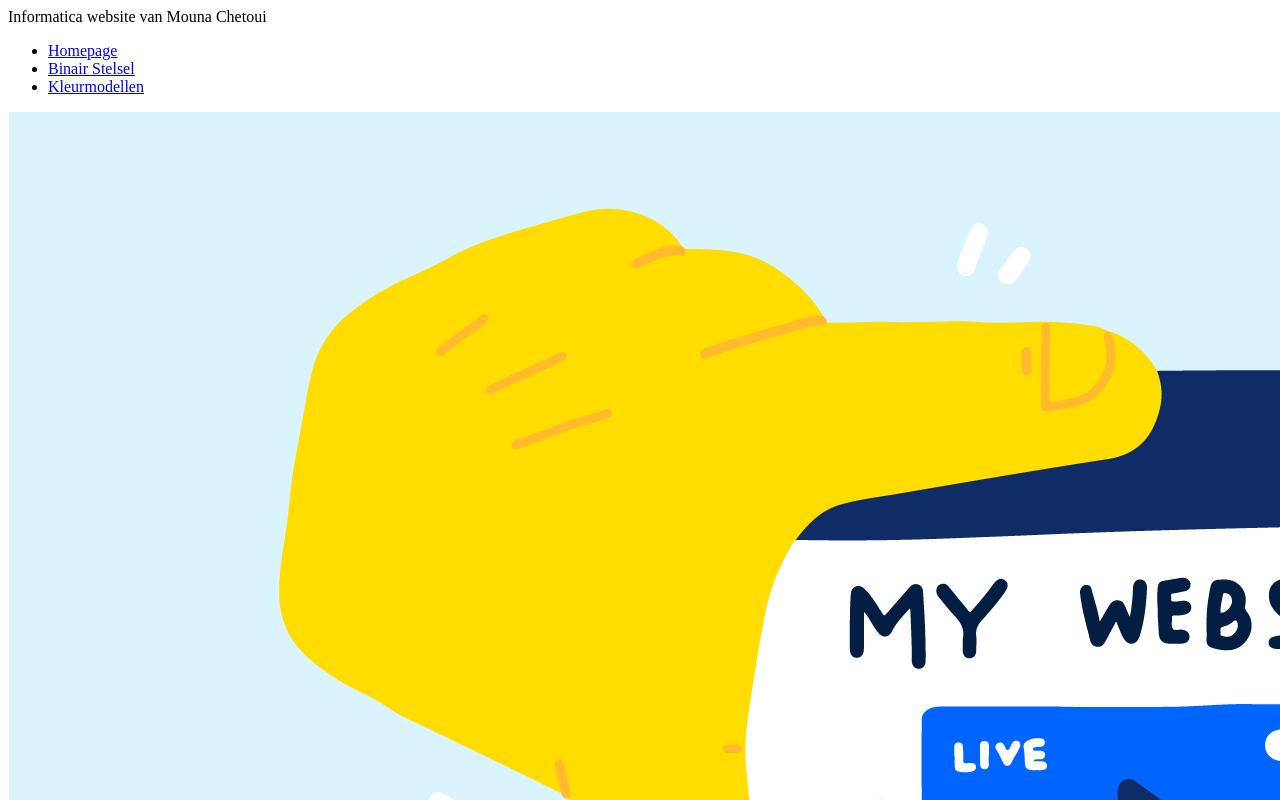
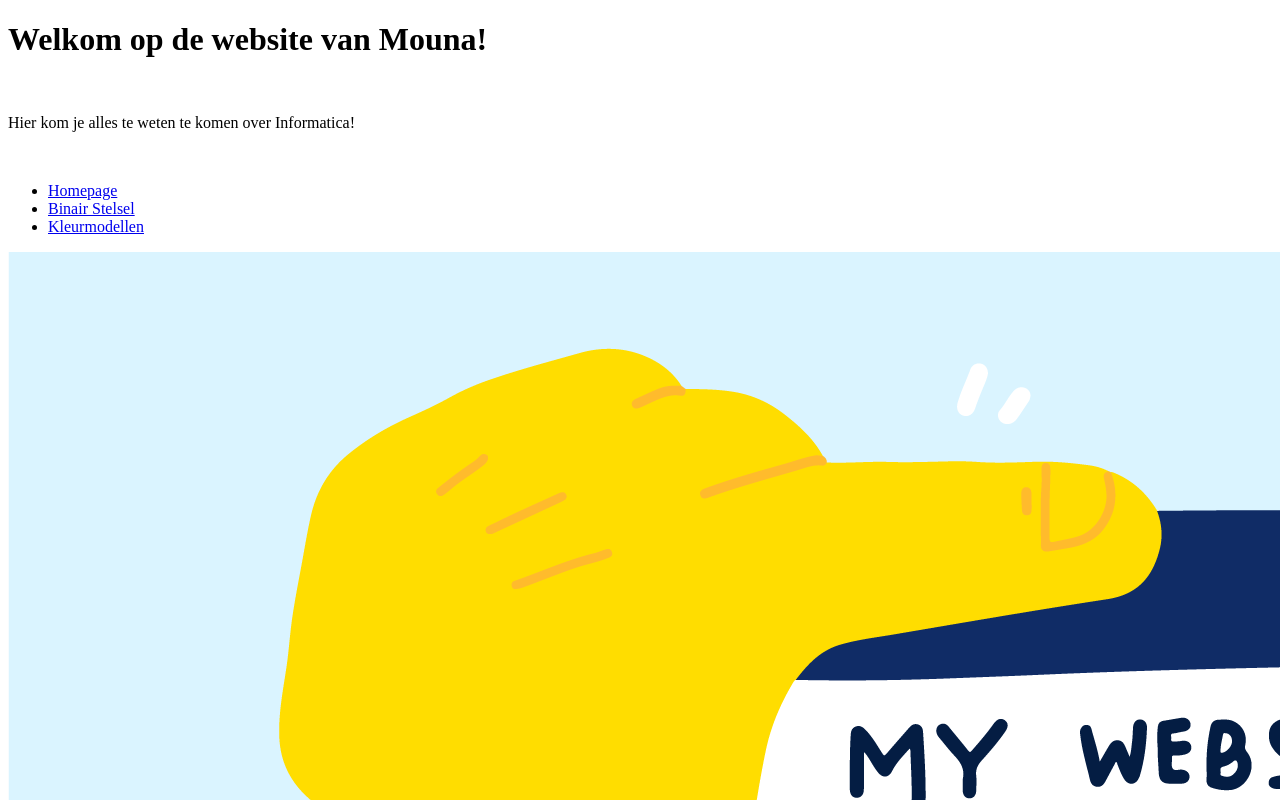
Before and after one commit to mounavlcc/mounavlcc.github.io, a plain HTML site: page index.html in a window 1280 px wide. Shown: the top 800 px of the page. Drawn offline with Linux system fonts and the light colour scheme.

Commit message:
niks bijzonders

```diff
--- a/index.html
+++ b/index.html
@@ -7,7 +7,10 @@
         <meta charset="utf-8">
     </head>
     <body>
-        Informatica website van Mouna Chetoui
+        <h1>Welkom op de website van Mouna!</h1>
+        <br>
+        <p>Hier kom je alles te weten te komen over Informatica! </p>
+        <br>
         <ul>
             <li><a href= 'index.html'>Homepage</a></li>
             <li><a href= 'binairstelstel.html'>Binair Stelsel</a></li>
--- a/lay-outkleuren.css
+++ b/lay-outkleuren.css
@@ -3,7 +3,7 @@
 <head>
 <style>
 body {
-  background-color: purple;
+  background-color: slateblue;
 }
 
 h1 {
```
